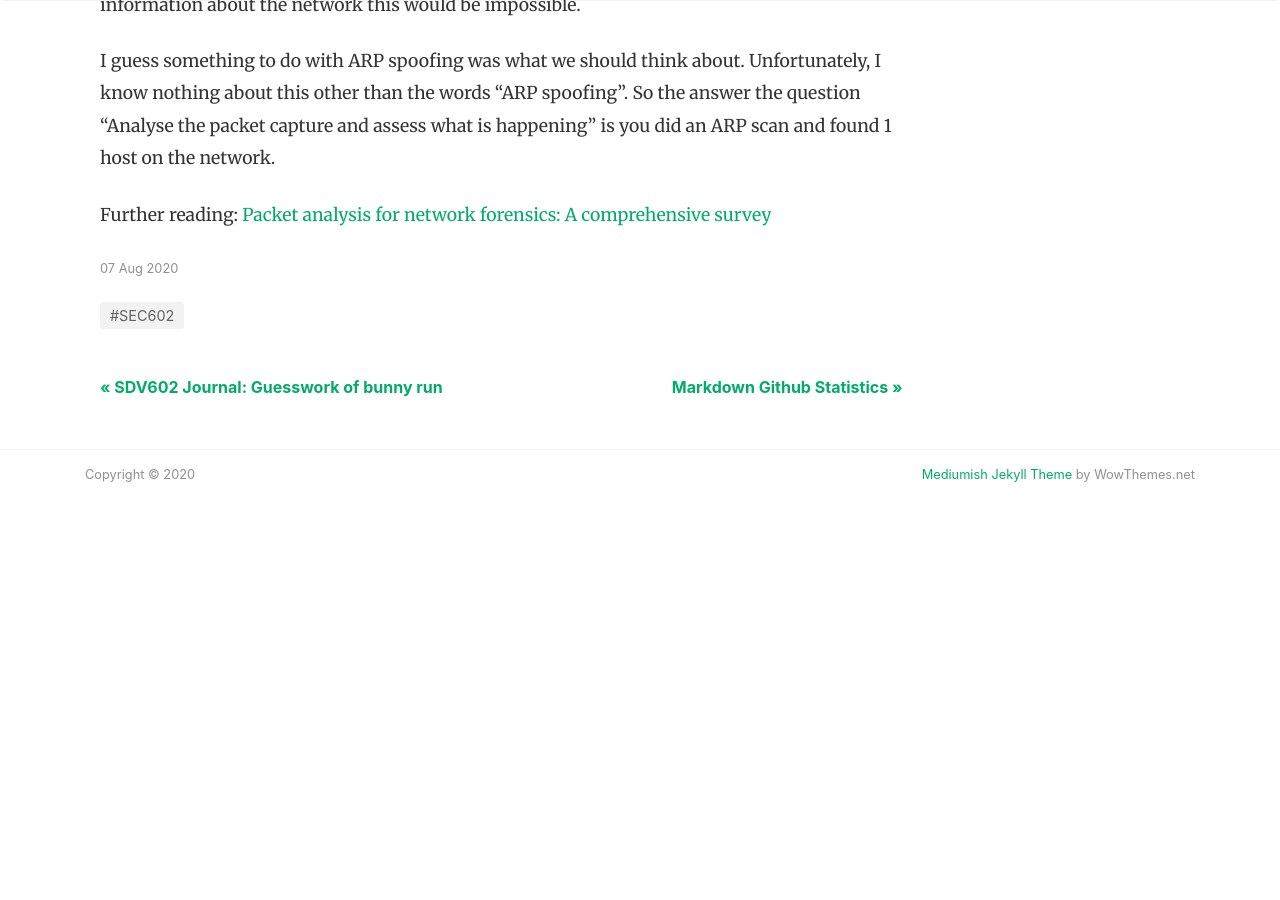
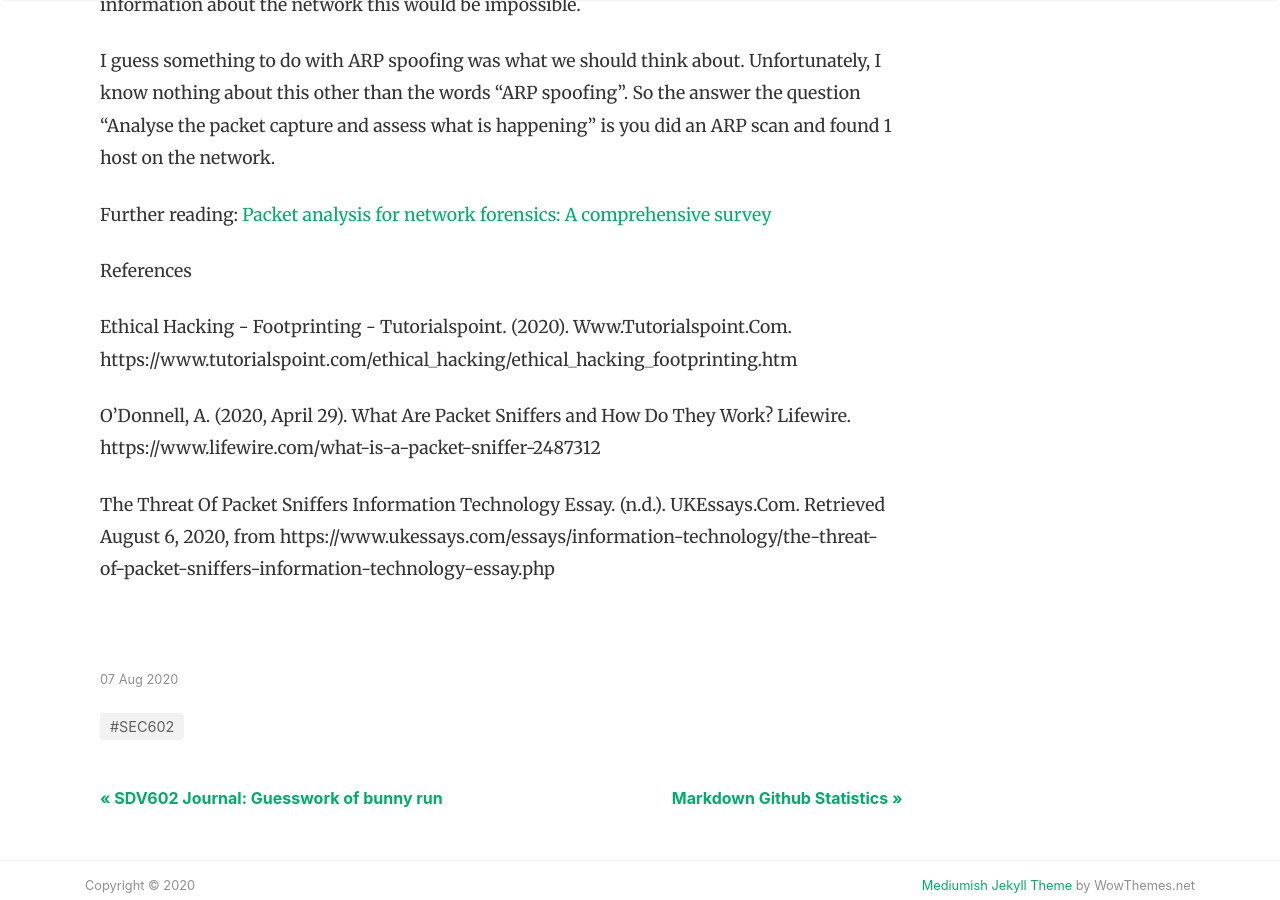
Before and after one commit to MCKevmeister/MCKevmeister.github.io, a Jekyll site: the page built from _posts/2020-07-30-SEC602 -Lab3.md, in a window 1280 px wide and 900 px high, scrolled down 2673 px. Built offline with Jekyll 4.4.1, drawn with Linux system fonts in a browser that asks for light colours; nearby versions of some CDN libraries; comment, search, counter and statistics services are not loaded; before the commit the page ends 3231 px from its top, so only the background shows below that.

Commit message:
Update 2020-07-30-SEC602 -Lab3.md

```diff
--- a/_posts/2020-07-30-SEC602 -Lab3.md
+++ b/_posts/2020-07-30-SEC602 -Lab3.md
@@ -49,3 +49,13 @@ I assume that maybe be we are to think about Man in the middle attacks but witho
 I guess something to do with ARP spoofing was what we should think about. Unfortunately, I know nothing about this other than the words “ARP spoofing”. So the answer the question “Analyse the packet capture and assess what is happening” is you did an ARP scan and found 1 host on the network.
 
 Further reading: [Packet analysis for network forensics: A comprehensive survey](https://www.sciencedirect.com/science/article/pii/S1742287619302002?via%3Dihub)
+
+References
+
+Ethical Hacking - Footprinting - Tutorialspoint. (2020). Www.Tutorialspoint.Com. https://www.tutorialspoint.com/ethical_hacking/ethical_hacking_footprinting.htm
+
+O’Donnell, A. (2020, April 29). What Are Packet Sniffers and How Do They Work? Lifewire. https://www.lifewire.com/what-is-a-packet-sniffer-2487312
+
+The Threat Of Packet Sniffers Information Technology Essay. (n.d.). UKEssays.Com. Retrieved August 6, 2020, from https://www.ukessays.com/essays/information-technology/the-threat-of-packet-sniffers-information-technology-essay.php
+
+‌
```
